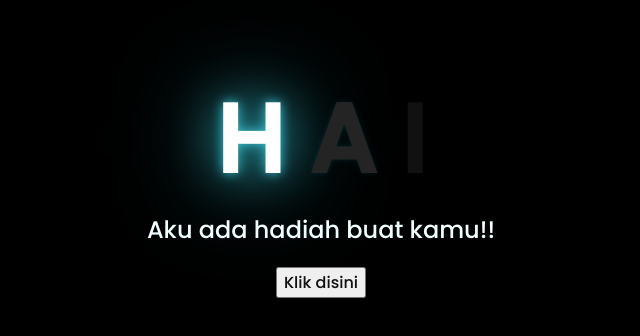
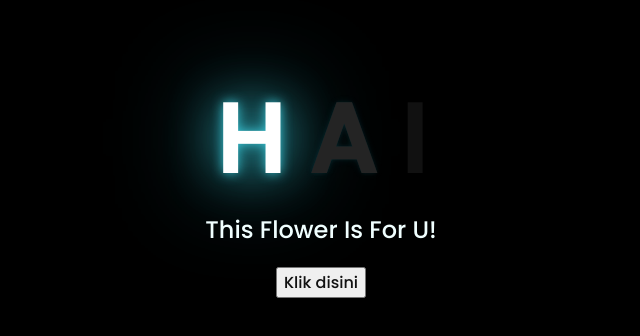
Before and after one commit to Razoe1/Hadiah, a plain HTML site: page index.html in a window 1280 px wide. Shown: the part 226-562 px from the top of the page, without its empty margins (327-967 px from the left). Drawn offline with Linux system fonts and the light colour scheme.

Commit message:
Update index.html

```diff
--- a/index.html
+++ b/index.html
@@ -16,7 +16,7 @@
         <span>I</span>
     </div>
     <div class="description">
-        <span>Aku ada hadiah buat kamu!!</span>
+        <span>This Flower Is For U!</span>
     </div>
     <div class="button">
         <button>
```
